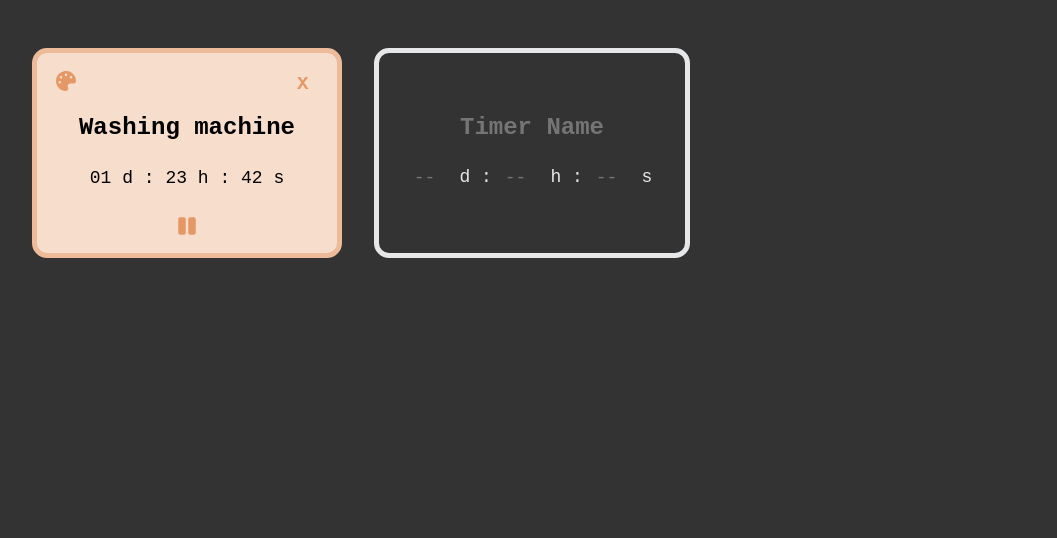
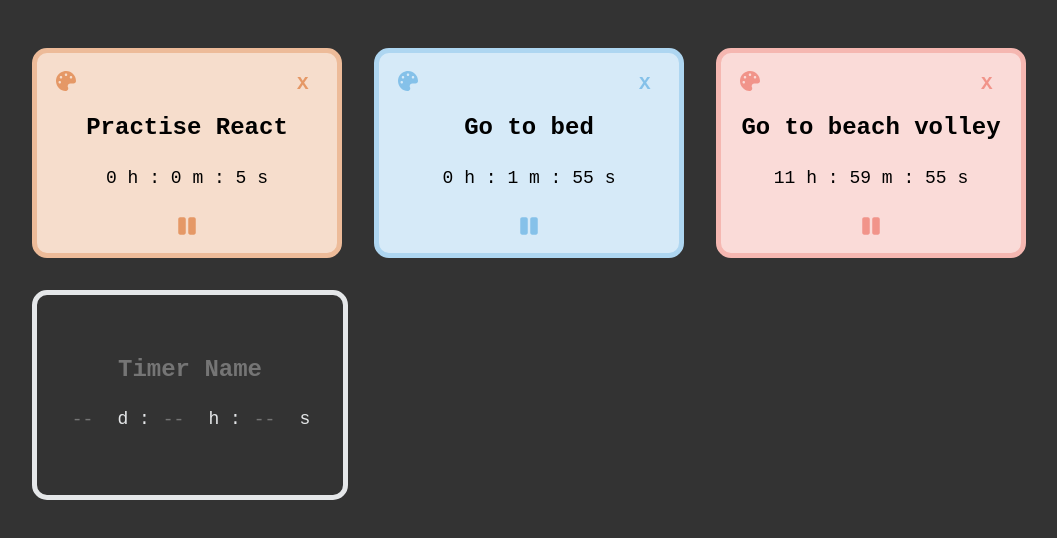
Before and after one commit to amundsno/amundsno.github.io, a React (Create React App) app: page / in a window 1280 px wide. Shown: the top 538 px of the page, without its empty margins (16-1073 px from the left). Built offline with nearby package versions, Linux system fonts and the light colour scheme.

Commit message:
Countdown working

```diff
--- a/src/App.js
+++ b/src/App.js
@@ -1,51 +1,9 @@
-import { FaPause, FaPalette } from 'react-icons/fa'
+import TimerDeck from "./components/TimerDeck/TimerDeck";
 
 function App() {
   return (
     <div className="App">
-      <main className="timerDeck">
-
-        {/* Active Timer */}
-        <div className="timerCard">
-          <div className='timerCardTopRowContainer'>
-            <button className='colorCycleButton topRowButton'>
-              <FaPalette size={20} />
-            </button>
-            <button className='deleteButton topRowButton'>
-              X
-            </button>
-          </div>
-          <h2 className="timerCardTitle">Washing machine</h2>
-          <p className='timer'>01 d : 23 h : 42 s</p>
-          <button className='togglePausePlayButton'>
-            <FaPause size={20} />
-          </button>
-        </div>
-
-        {/* New Timer Input */}
-        <div className="timerCard inactive">
-          <form>
-            <input className='titleInput' type='text' placeholder='Timer Name' />
-            <div className='timeInputContainer'>
-              <span style={{display: 'inline-flex'}}>
-                <input type='text' placeholder='--' size={2}/>
-                <label>&nbsp;d :&nbsp;</label>
-              </span>
-
-              <span style={{display: 'inline-flex'}}>
-              <input type='text' placeholder='--' size={2}/>
-              <label>&nbsp;h :&nbsp;</label>
-              </span>
-
-              <span style={{display: 'inline-flex'}}>
-              <input type='text' placeholder='--' size={2}/>
-              <label>&nbsp;s</label>
-              </span>
-            </div>
-
-          </form>
-        </div>
-      </main>
+      <TimerDeck />
     </div>
   );
 }
--- /dev/null
+++ b/src/components/TimerDeck/TimerCard/ColorCycleButton.js
@@ -0,0 +1,11 @@
+import { FaPalette } from "react-icons/fa"
+
+const ColorCycleButton = () => {
+    return (
+        <button className='colorCycleButton topRowButton' >
+            <FaPalette size={20} />
+        </button>
+    )
+}
+
+export default ColorCycleButton
--- /dev/null
+++ b/src/components/TimerDeck/TimerCard/DeleteButton.js
@@ -0,0 +1,10 @@
+
+const DeleteButton = ({handleDelete}) => {
+    return (
+        <button className='deleteButton topRowButton' onClick={handleDelete}>
+            X
+        </button>
+    )
+}
+
+export default DeleteButton
--- /dev/null
+++ b/src/components/TimerDeck/TimerCard/TimerCard.js
@@ -0,0 +1,65 @@
+import ColorCycleButton from './ColorCycleButton'
+import DeleteButton from './DeleteButton'
+
+import { FaPause } from 'react-icons/fa'
+
+import { useContext, useEffect, useState } from 'react'
+import TimerContext from '../../../context/TimerContext'
+
+const TimerCard = ({ id }) => {
+    const { timers, setTimers } = useContext(TimerContext)
+
+    const timer = timers.find((timer) => timer.id === id)
+
+    const getRemainingTime = () => {
+        const seconds = Math.floor((timer.endTime - new Date().getTime()) / 1000)
+        const minutes = Math.floor(seconds / 60)
+        const hours = Math.floor(minutes / 60)
+        return { hours: hours % 24, minutes: minutes % 60, seconds: seconds % 60 }
+    }
+
+    const [remainingTime, setRemainingTime] = useState(getRemainingTime())
+
+    const handleDelete = () => {
+        setTimers(timers.filter((timer) => timer.id !== id))
+    }
+
+    useEffect(() => {
+        const interval = setInterval(() => setRemainingTime(getRemainingTime()), 1000)
+        return () => clearInterval(interval)
+    }, [])
+
+
+
+    return (
+        <div
+            className="timerCard"
+            style={{
+                backgroundColor: timer.colors.background,
+                borderColor: timer.colors.border,
+                color: timer.colors.button
+            }}
+        >
+            <div className='timerCardTopRowContainer'>
+                <ColorCycleButton />
+                <DeleteButton handleDelete={handleDelete} />
+            </div>
+            <h2 className="timerCardTitle">{timer.title}</h2>
+            {remainingTime.hours >= 0 &&
+                <p className='timer'>
+                    {remainingTime.hours} h : {remainingTime.minutes} m : {remainingTime.seconds} s
+                </p>
+            }
+            {remainingTime.hours < 0 &&
+                <p className='timer'>
+                    0 h : 0 m : 0 s
+                </p>
+            }
+            <button className='togglePausePlayButton'>
+                <FaPause size={20} />
+            </button>
+        </div>
+    )
+}
+
+export default TimerCard
--- /dev/null
+++ b/src/components/TimerDeck/TimerDeck.js
@@ -0,0 +1,22 @@
+import TimerContext from "../../context/TimerContext"
+import TimerCard from "./TimerCard/TimerCard"
+import TimerForm from "./TimerForm/TimerForm"
+
+import { useContext } from "react"
+
+const TimerDeck = () => {
+
+    const {timers, setTimers} = useContext(TimerContext)
+
+  return (
+    <main className="timerDeck">
+        {timers.length && timers.map((timer) => (
+            <TimerCard id={timer.id} key={timer.id}/>
+        ))}
+
+        <TimerForm />
+      </main>
+  )
+}
+
+export default TimerDeck
--- /dev/null
+++ b/src/components/TimerDeck/TimerForm/TimerForm.js
@@ -0,0 +1,29 @@
+
+const TimerForm = () => {
+    return (
+        <div className="timerCard inactive">
+            <form>
+                <input className='titleInput' type='text' placeholder='Timer Name' />
+                <div className='timeInputContainer'>
+                    <span style={{ display: 'inline-flex' }}>
+                        <input type='text' placeholder='--' size={2} />
+                        <label>&nbsp;d :&nbsp;</label>
+                    </span>
+
+                    <span style={{ display: 'inline-flex' }}>
+                        <input type='text' placeholder='--' size={2} />
+                        <label>&nbsp;h :&nbsp;</label>
+                    </span>
+
+                    <span style={{ display: 'inline-flex' }}>
+                        <input type='text' placeholder='--' size={2} />
+                        <label>&nbsp;s</label>
+                    </span>
+                </div>
+
+            </form>
+        </div>
+    )
+}
+
+export default TimerForm
--- /dev/null
+++ b/src/context/TimerContext.js
@@ -0,0 +1,49 @@
+import { createContext, useState } from "react";
+
+const TimerContext = createContext({})
+
+export const TimerContextProvider = ({ children }) => {
+
+    const [timers, setTimers] = useState([
+        {
+            id: "0",
+            title: "Practise React",
+            endTime: new Date().getTime() + 10 * 1000,
+            colors: {
+                background: "#F6DDCC",
+                border: "#EDBB99",
+                button: "#E59866"
+            }
+        },
+        {
+            id: "1",
+            title: "Go to bed",
+            endTime: new Date().getTime() + 2 * 60 * 1000,
+            colors: {
+                background: "#D6EAF8",
+                border: "#AED6F1",
+                button: "#85C1E9"
+            }
+        },
+        {
+            id: "2",
+            title: "Go to beach volley",
+            endTime: new Date().getTime() + 12 * 60 * 60 * 1000,
+            colors: {
+                background: "#FADBD8",
+                border: "#F5B7B1",
+                button: "#F1948A"
+            }
+        }
+    ])
+
+    return (
+        <TimerContext.Provider value={{
+            timers, setTimers
+        }} >
+            {children}
+        </TimerContext.Provider>
+    )
+}
+
+export default TimerContext
--- a/src/index.css
+++ b/src/index.css
@@ -38,7 +38,7 @@ button{
   background: none;
   border: none;
   cursor: pointer;
-  color: #E59866;
+  color: inherit;
 }
 
 .togglePausePlayButton{
@@ -63,12 +63,17 @@ button{
   width: 100%;
 }
 
+
 .timerCardTitle{
   margin: 0;
 }
 
 .timer{
   font-size: large;
+}
+
+.timerCardTitle, .timer {
+  color: black;
 }
 
 .timeInputContainer{
--- a/src/index.js
+++ b/src/index.js
@@ -2,10 +2,13 @@ import React from 'react';
 import ReactDOM from 'react-dom/client';
 import './index.css';
 import App from './App';
+import { TimerContextProvider } from './context/TimerContext';
 
 const root = ReactDOM.createRoot(document.getElementById('root'));
 root.render(
   <React.StrictMode>
-    <App />
+    <TimerContextProvider>
+      <App />
+    </TimerContextProvider>
   </React.StrictMode>
 );
```
